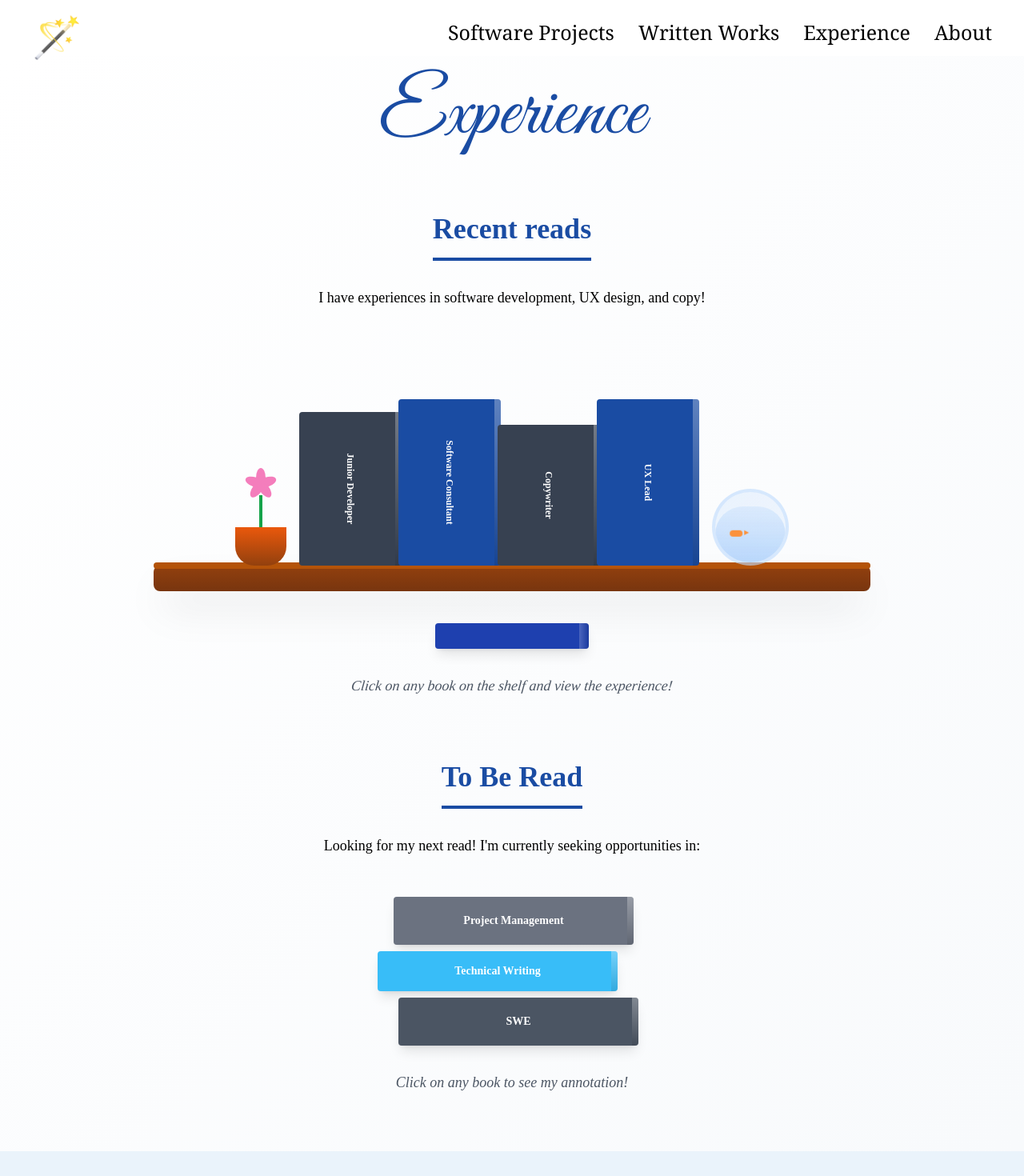
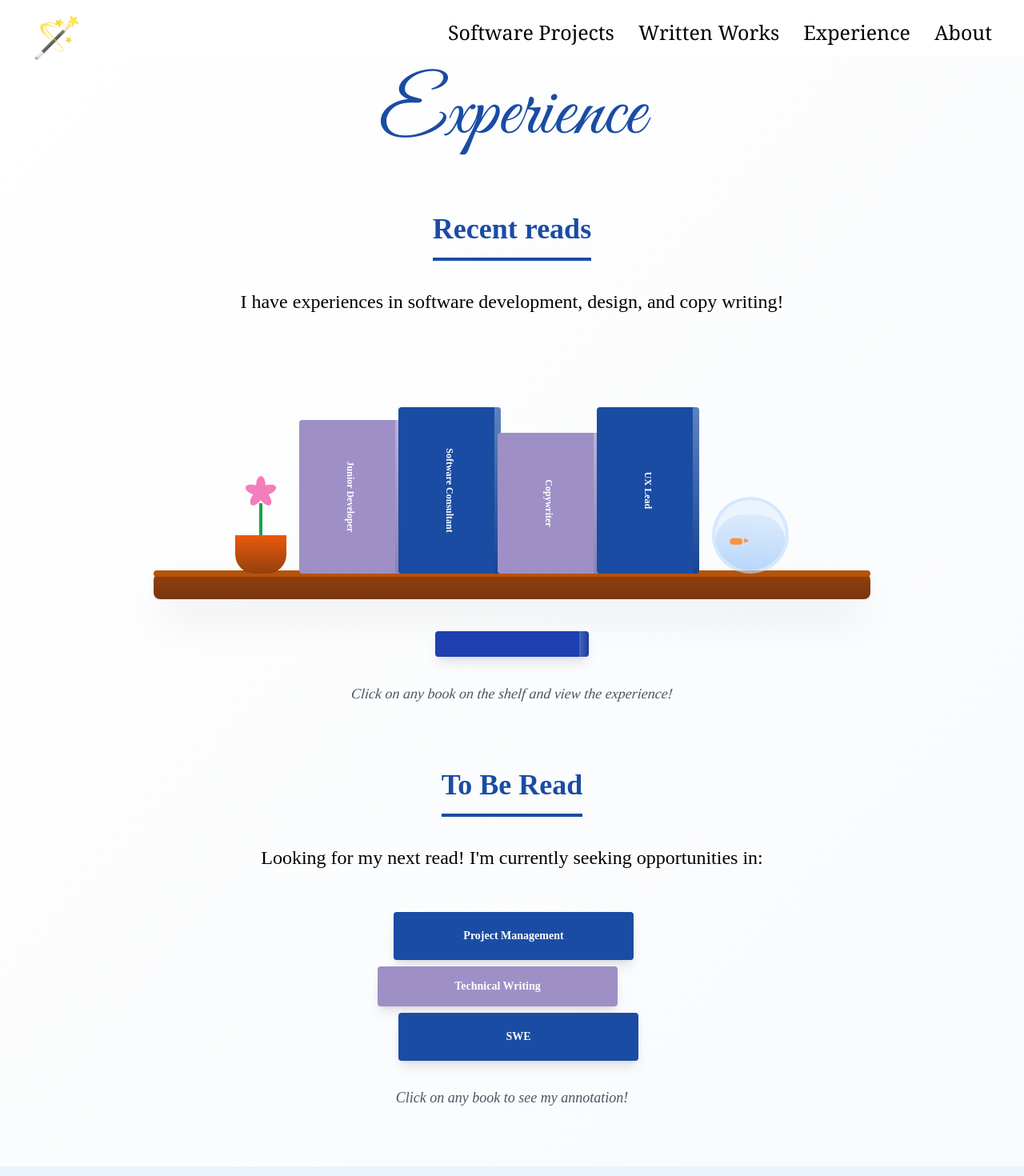
Before and after one commit to londonjones4189/mySite, a React (Vite) app in the folder vite-project/: page /Experience in a window 1280 px wide. Shown: the top 1470 px of the page at 80% size. Built offline with nearby package versions, Linux system fonts and the light colour scheme.

Commit message:
updated json

```diff
--- a/vite-project/src/components/Experience.jsx
+++ b/vite-project/src/components/Experience.jsx
@@ -55,12 +55,12 @@ const Experience = () => {
         {
             title: "SWE",
             color: "bg-red-700",
-            annotation: "Annotation #1: Love building scalable systems and solving complex problems!"
+            annotation: "Annotation #1: Love building projects and solving complex problems!"
         },
         {
             title: "Technical Writing",
             color: "bg-orange-600",
-            annotation: "Annotation #2: Passionate about making complex tech accessible to everyone."
+            annotation: "Annotation #2: Passionate learning new forms of writing"
         },
         {
             title: "Project Management",
@@ -117,8 +117,8 @@ const Experience = () => {
                         </h2>
 
                         <div className="p-8 rounded-2xl">
-                            <p className="text-lg text-black leading-relaxed mb-0">
-                                I have experiences in software development, UX design, and copy!
+                            <p className="text-2xl text-black leading-relaxed mb-0">
+                                I have experiences in software development, design, and copy writing!
                             </p>
                             </div>
                         {/* Shelf Container */}
@@ -161,7 +161,7 @@ const Experience = () => {
                                 {/* Book 1 - Scout */}
                                 <div
                                     onClick={() => openBook('job1')}
-                                    className="w-32 h-48 bg-gray-700 rounded cursor-pointer transition-all duration-300 hover:-translate-y-2 hover:shadow-xl relative group"
+                                    className="w-32 h-48 bg-[#9E90C6] rounded cursor-pointer transition-all duration-300 hover:-translate-y-2 hover:shadow-xl relative group"
                                 >
                                     <div
                                         className="absolute top-0 right-0 w-2 h-full bg-gradient-to-b from-white/30 to-black/10 rounded-r"></div>
@@ -191,7 +191,7 @@ const Experience = () => {
                                 {/* Book 3 - Copywriter co-op */}
                                 <div
                                     onClick={() => openBook('job3')}
-                                    className="w-32 h-44 bg-gray-700 rounded cursor-pointer transition-all duration-300 hover:-translate-y-2 hover:shadow-xl relative group -ml-1"
+                                    className="w-32 h-44 bg-[#9E90C6] rounded cursor-pointer transition-all duration-300 hover:-translate-y-2 hover:shadow-xl relative group -ml-1"
                                 >
                                     <div
                                         className="absolute top-0 right-0 w-2 h-full bg-gradient-to-b from-white/30 to-black/10 rounded-r"></div>
@@ -339,7 +339,7 @@ const Experience = () => {
                     </h2>
 
                     <div className="p-8 rounded-2xl">
-                        <p className="text-lg text-black leading-relaxed mb-12">
+                        <p className="text-2xl text-black leading-relaxed mb-12">
                             Looking for my next read! I'm currently seeking opportunities in:
                         </p>
 
@@ -369,11 +369,11 @@ const Experience = () => {
                             <div className="relative">
                                 {/* Project Management - Bottom book - FIXED DIMENSIONS */}
                                 <div
-                                    className="rounded cursor-pointer transition-all duration-300 hover:shadow-xl shadow-lg relative bg-gray-500"
+                                    className="rounded cursor-pointer transition-all duration-300 hover:shadow-xl shadow-lg relative bg-[#1A4CA3] "
                                     style={{width: '300px', height: '60px', marginLeft: '10px'}}
                                     onClick={() => handleBookClick(2)}
                                 >
-                                    <div className="absolute top-0 right-0 w-2 h-full bg-gradient-to-b from-white/30 to-black/10 rounded-r"></div>
+
                                     <div className="flex items-center justify-center h-full text-white text-sm font-bold">
                                         Project Management
                                     </div>
@@ -381,11 +381,10 @@ const Experience = () => {
 
                                 {/* Technical Writing - Middle book - FIXED DIMENSIONS */}
                                 <div
-                                    className="rounded cursor-pointer transition-all duration-300 hover:shadow-xl shadow-lg mt-2 relative bg-sky-400"
+                                    className="rounded cursor-pointer transition-all duration-300 hover:shadow-xl shadow-lg mt-2 relative bg-[#9E90C6] "
                                     style={{width: '300px', height: '50px', marginLeft: '-10px'}}
                                     onClick={() => handleBookClick(1)}
                                 >
-                                    <div className="absolute top-0 right-0 w-2 h-full bg-gradient-to-b from-white/30 to-black/10 rounded-r"></div>
                                     <div className="flex items-center justify-center h-full text-white text-sm font-bold">
                                         Technical Writing
                                     </div>
@@ -393,11 +392,10 @@ const Experience = () => {
 
                                 {/* SWE - Top book - FIXED DIMENSIONS */}
                                 <div
-                                    className="rounded cursor-pointer transition-all duration-300 hover:shadow-xl shadow-lg mt-2 ml-4 relative bg-gray-600"
+                                    className="rounded cursor-pointer transition-all duration-300 hover:shadow-xl shadow-lg mt-2 ml-4 relative bg-[#1A4CA3]"
                                     style={{width: '300px', height: '60px'}}
                                     onClick={() => handleBookClick(0)}
                                 >
-                                    <div className="absolute top-0 right-0 w-2 h-full bg-gradient-to-b from-white/30 to-black/10 rounded-r"></div>
                                     <div className="flex items-center justify-center h-full text-white text-sm font-bold">
                                         SWE
                                     </div>
```
